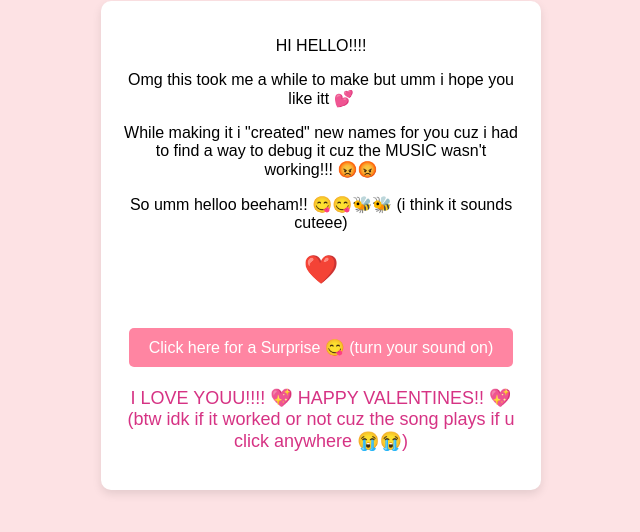
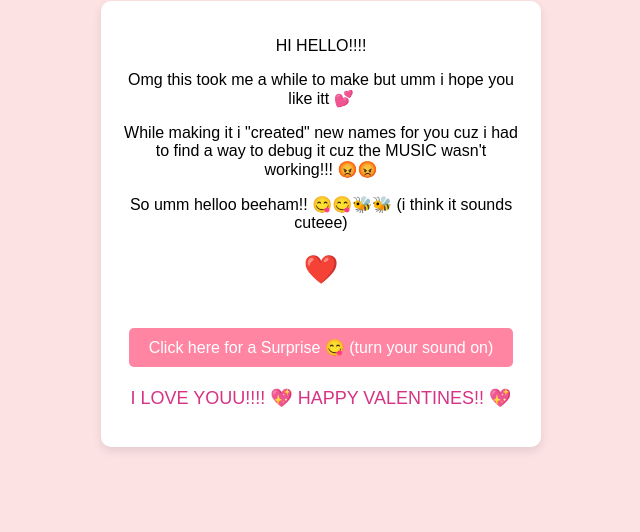
Before and after one commit to uni251/valentines-page, a plain HTML site: page index.html in a window 1280 px wide. Both pictures are taken after a click on the button "Click here for a Surprise 😋 (turn your sound on)". Shown: the part 108-640 px from the top of the page, without its empty margins (319-959 px from the left). Drawn offline with Linux system fonts and the light colour scheme.

Commit message:
Update index.html

```diff
--- a/index.html
+++ b/index.html
@@ -67,8 +67,7 @@
         <p>So umm helloo beeham!! 😋😋🐝🐝 (i think it sounds cuteee)</p>
         <p class="heart">❤️</p>
         <button class="button" onclick="revealMessage()">Click here for a Surprise 😋 (turn your sound on)</button>
-        <p id="hidden-message" class="reveal-message">I LOVE YOUU!!!! 💖 HAPPY VALENTINES!! 💖
-        (btw idk if it worked or not cuz the song plays if u click anywhere 😭😭)</p>
+        <p id="hidden-message" class="reveal-message">I LOVE YOUU!!!! 💖 HAPPY VALENTINES!! 💖</p>
     </div>
 
     <script>
```
